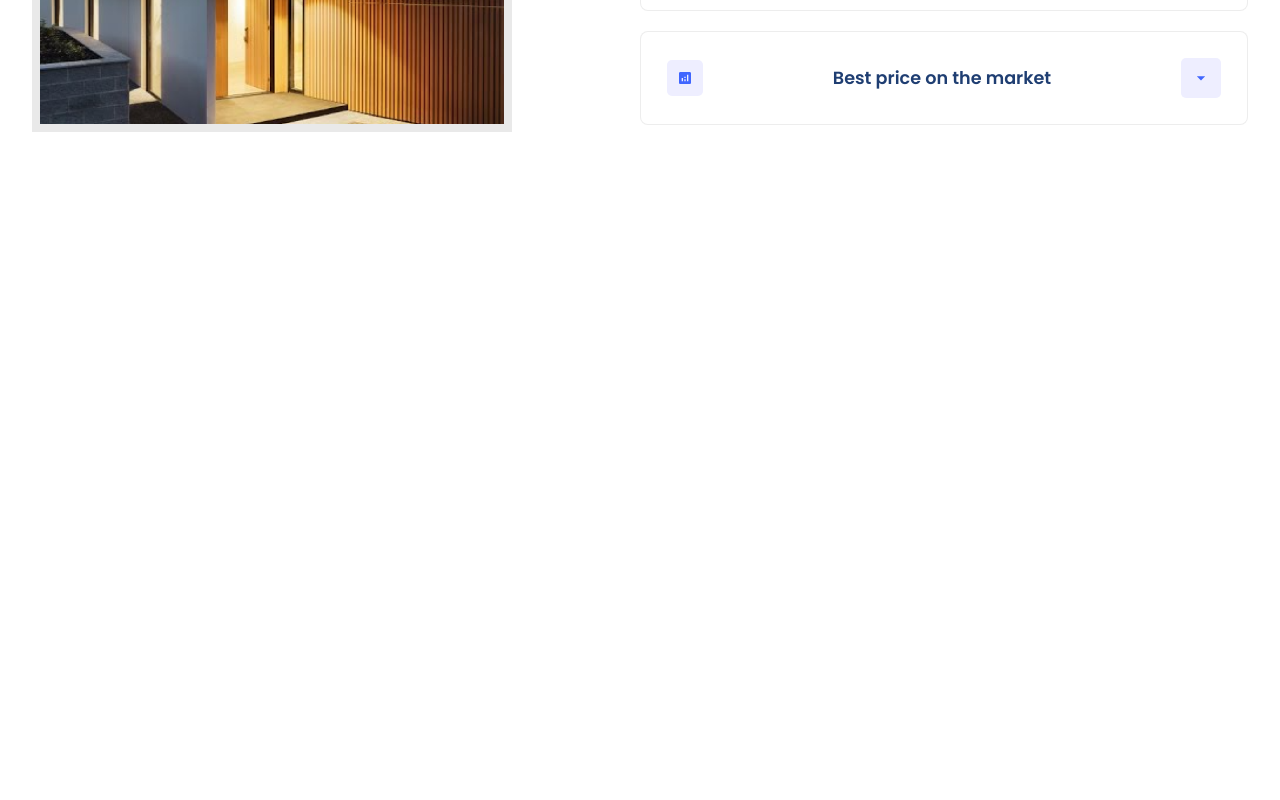
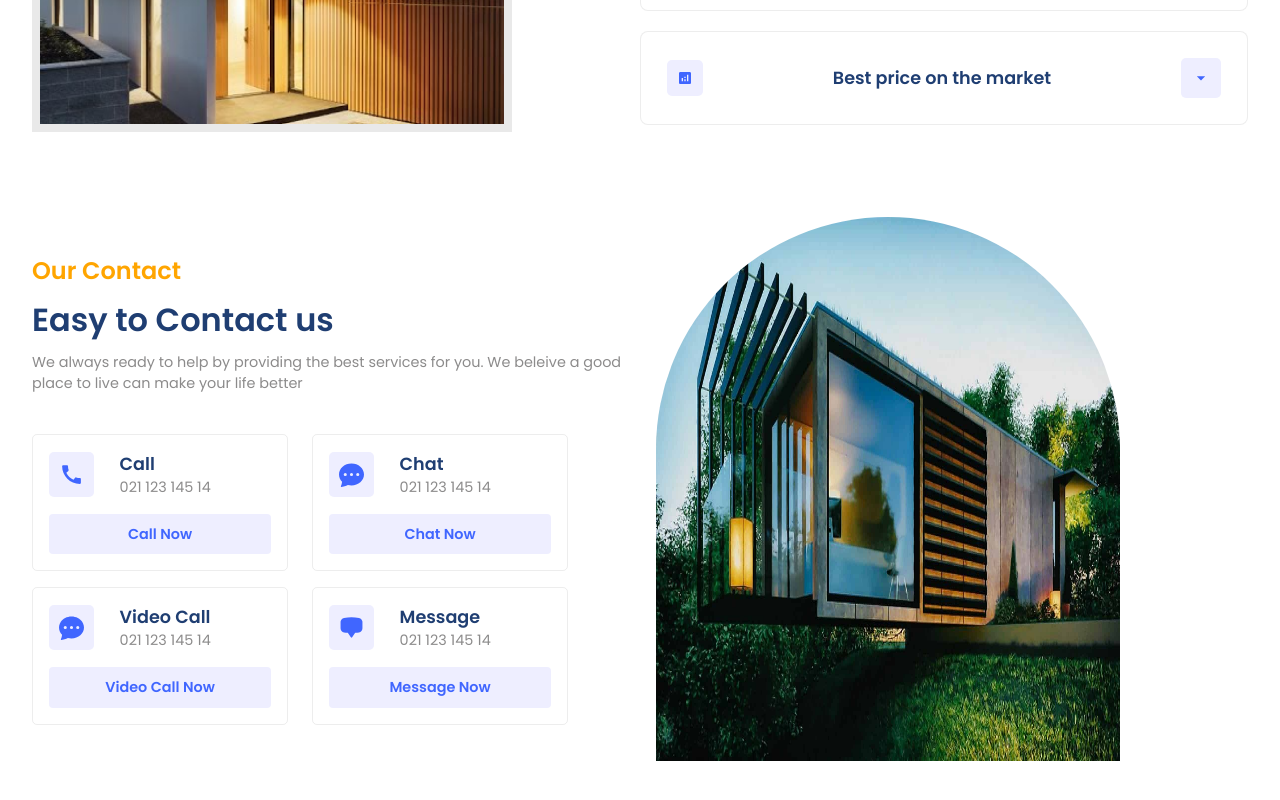
Before and after one commit to AhmadRabie1/Estate-website, a React (Vite) app: page / in a window 1280 px wide. Shown: the part 1920-2720 px from the top of the page. Before the commit the page ends 2097 px from the top, so only its background shows below. Built offline with nearby package versions, Linux system fonts and the light colour scheme.

Commit message:
finished the contacts section

```diff
--- a/src/App.jsx
+++ b/src/App.jsx
@@ -4,6 +4,7 @@
 import Companies from "./Component/Companies/Companies";
 import Residencies from "./Component/Residencies/Residencies";
 import Value from "./Component/Value/Value";
+import Contact from "./Component/Contact/Contact";
 function App() {
   return (
     <div className="App">
@@ -15,6 +16,7 @@
       <Companies/>
       <Residencies/>
       <Value/>
+      <Contact/>
     </div>
   );
 }
--- a/src/Component/Contact/Contact.css
+++ b/src/Component/Contact/Contact.css
@@ -0,0 +1,62 @@
+.c-container{
+    justify-content: space-between;
+}
+
+.c-container>div{
+    flex: 1;
+}
+
+.c-right{
+    width: 100% ;
+}
+
+.c-left{
+    gap: 0.5rem;
+}
+
+.contactModes{
+    margin-top: 2rem;
+    gap: 1rem;
+}
+
+.contactModes .row{
+    gap: 1.5rem;
+}
+
+.mode{
+    width: 16rem;
+    padding: 1rem;
+    border: 1px solid rgba(128, 128, 128, 0.143);
+    border-radius: 5px;
+    gap: 1rem;
+    transition: all 300ms ease-in;
+}
+
+.mode .button{
+    width: 100%;
+    background: var(--lightBlue);
+    color: var(--blue);
+    font-size: 0.9rem;
+    font-weight: 600;
+}
+
+.mode>:nth-child(1){
+    width: 100%;
+    gap: 1.6rem;
+}
+
+.mode .detail .primaryText{
+    font-size: 1.1rem;
+    font-weight: 600;
+}
+
+.mode:hover{
+    scale: 1.1;
+    box-shadow: var(--shadow);
+}
+
+.mode .button:hover{
+    background: var(--blue-gradient);
+    color: white;
+    scale: 0.8;
+}
--- a/src/Component/Contact/Contact.jsx
+++ b/src/Component/Contact/Contact.jsx
@@ -0,0 +1,90 @@
+import './Contact.css'
+import {MdCall} from 'react-icons/md'
+import {BsFillChatDotsFill} from 'react-icons/bs'
+import {HiChatBubbleBottomCenter} from 'react-icons/hi2'
+
+const Contact = () => {
+
+    return(
+        <section className="c-wrapper">
+            <div className="paddings innerWidth flexCenter c-container">
+                <div className="flexColStart c-left">
+                    <span className="orangeText">Our Contact</span>
+                    <span className="primaryText">Easy to Contact us</span>
+                    <span className="secondaryText">We always ready to help by providing the best services for you. We beleive a good place to live can make your life better</span>
+
+
+                    <div className="flexColStart contactModes">
+                        <div className="flexStart row">
+                            <div className='flexColCenter mode'>
+                                <div className="flexStart">
+                                    <div className="flexCenter icon">
+                                        <MdCall size={25}/>
+                                    </div>
+                                    <div className="flexColStart detail">
+                                        <span className='primaryText'>Call</span>
+                                        <span className='secondaryText'>021 123 145 14</span>
+                                    </div>
+                                </div>
+                                <div className="flexCenter button">Call Now</div>
+                            </div>
+
+                            <div className='flexColCenter mode'>
+                                <div className="flexStart">
+                                    <div className="flexCenter icon">
+                                        <BsFillChatDotsFill size={25}/>
+                                    </div>
+                                    <div className="flexColStart detail">
+                                        <span className='primaryText'>Chat</span>
+                                        <span className='secondaryText'>021 123 145 14</span>
+                                    </div>
+                                </div>
+                                <div className="flexCenter button">Chat Now</div>
+                            </div>
+
+
+                        </div>
+
+                        <div className="flexStart row">
+                            <div className='flexColCenter mode'>
+                                <div className="flexStart">
+                                    <div className="flexCenter icon">
+                                        <BsFillChatDotsFill size={25}/>
+                                    </div>
+                                    <div className="flexColStart detail">
+                                        <span className='primaryText'>Video Call</span>
+                                        <span className='secondaryText'>021 123 145 14</span>
+                                    </div>
+                                </div>
+                                <div className="flexCenter button">Video Call Now</div>
+                            </div>
+
+                            <div className='flexColCenter mode'>
+                                <div className="flexStart">
+                                    <div className="flexCenter icon">
+                                        <HiChatBubbleBottomCenter size={25}/>
+                                    </div>
+                                    <div className="flexColStart detail">
+                                        <span className='primaryText'>Message</span>
+                                        <span className='secondaryText'>021 123 145 14</span>
+                                    </div>
+                                </div>
+                                <div className="flexCenter button">Message Now</div>
+                            </div>
+
+
+                        </div>
+                    </div>
+
+                </div>
+
+                <div className="c-right">
+                    <div className="image-container">
+                        <img src="./contact.jpg" alt="" />
+                    </div>
+                </div>
+            </div>
+        </section>
+    );
+}
+export default Contact
```
